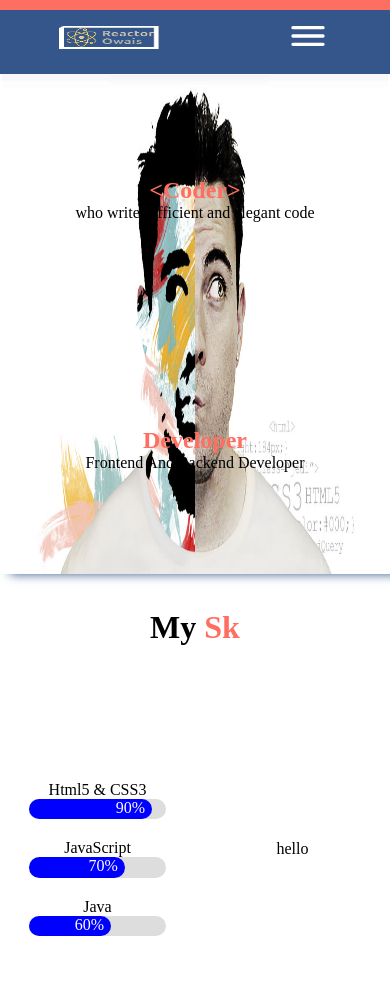
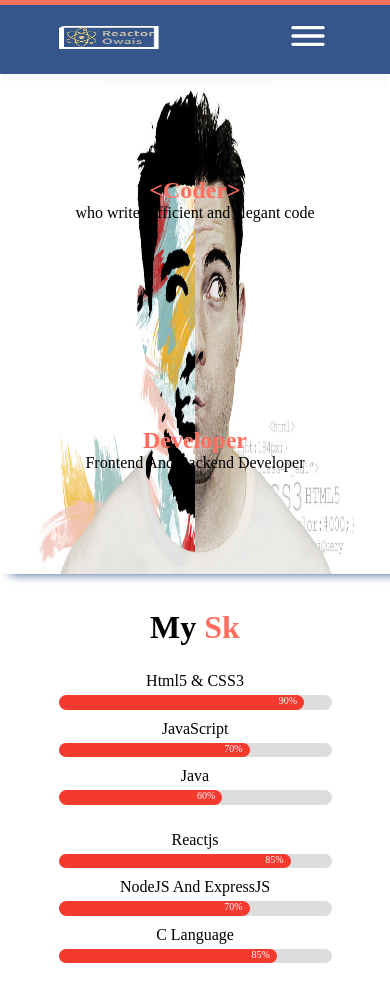
Before and after one commit to owaissyed65/vite-project, a React (Vite) app: page / in a window 390 px wide. Shown: the top 1002 px of the page. Built offline with nearby package versions, Linux system fonts and the light colour scheme.

Commit message:
responsive

```diff
--- a/package.json
+++ b/package.json
@@ -16,7 +16,6 @@
     "react-redux": "^8.0.5",
     "react-router": "^6.6.1",
     "react-router-dom": "^6.6.1",
-    "react-scroll": "^1.8.9",
     "redux": "^4.2.0",
     "redux-thunk": "^2.4.2",
     "styled-components": "^5.3.6",
--- a/src/App.jsx
+++ b/src/App.jsx
@@ -5,6 +5,7 @@ import { Theme } from "./StyledComponent/ThemeAndVariable.js";
 import { motion, useScroll } from "framer-motion";
 import Header from "./Components/Header/Header";
 import Skills from "./Components/Skills/Skills";
+import Project from "./Components/Project/Project";
 const App = () => {
   const { scrollYProgress } = useScroll();
   return (
@@ -14,10 +15,10 @@ const App = () => {
         <Header />
         <motion.div
           className="progress-bar"
-          // initial={{width:0}}
           style={{ scaleX: scrollYProgress, zIndex: 2}}
         />
-        <Skills />
+        <Skills/>
+        <Project/>
       </ThemeProvider>
     </>
   );
--- a/src/Components/Header/NavbarDown/NavbarDown.jsx
+++ b/src/Components/Header/NavbarDown/NavbarDown.jsx
@@ -15,7 +15,7 @@ const NavbarDown = () => {
                     className="box1"
                 >
                     <h2>{"<Coder>"}</h2>
-                    <span>who writes efficient and elegant code</span>{" "}
+                    <span>who writes efficient and elegant code</span>
                 </motion.div>
                 <motion.div
                     initial={{ x: -150 }}
--- a/src/Components/Header/NavbarFolder/NavbarStyle.js
+++ b/src/Components/Header/NavbarFolder/NavbarStyle.js
@@ -100,4 +100,4 @@ div.menu{
     }
 }
 `;
-export default NavbarStarting
+export default NavbarStarting;
--- /dev/null
+++ b/src/Components/Project/Project.jsx
@@ -0,0 +1,18 @@
+import { Navigation, Pagination, Scrollbar, A11y } from 'swiper';
+
+import { Swiper, SwiperSlide } from 'swiper/react';
+
+// Import Swiper styles
+import 'swiper/css';
+import 'swiper/css/navigation';
+import 'swiper/css/pagination';
+import 'swiper/css/scrollbar';
+
+const Project = () => {
+    return (
+        <div style={{height:'40rem'}}>
+
+        </div>
+    );
+};
+export default Project
--- a/src/Components/Skills/SkillStyle.js
+++ b/src/Components/Skills/SkillStyle.js
@@ -21,7 +21,7 @@ const SkillStyle = styled.div`
     height: 90%;
     display: flex;
     flex-wrap: wrap;
-    .skills1 {
+    .skills {
       //   background-color: pink;
       flex: 2;
       display: flex;
@@ -29,6 +29,7 @@ const SkillStyle = styled.div`
       align-items: center;
       justify-content: center;
       text-align: right;
+      gap:5px;
       span {
         margin-top: 2rem;
       }
@@ -43,25 +44,30 @@ const SkillStyle = styled.div`
       }
       .css3 {
         width: 90%;
-        background-color: blue;
+        background-color: #f4392f;
       }
       .javaScript {
         width: 75%;
-        background-color: blue;
+        background-color: #f4392f;
       }
       .java {
         width: 60%;
-        background-color: blue;
+        background-color: #f4392f;
+      }
+      .reactJs {
+        width: 85%;
+        background-color: #f4392f;
+      }
+      .clang {
+        width: 80%;
+        background-color: #f4392f;
+      }
+      .backend {
+        width: 70%;
+        background-color: #f4392f;
       }
     }
-    .skills2 {
-      //   background-color: purple;
-      flex: 2;
-      display: flex;
-      flex-direction: column;
-      justify-content: space-evenly;
-      align-items: center;
-    }
+
     .skill-box {
       width: 70%;
       background-color: #ddd;
@@ -116,5 +122,30 @@ const SkillStyle = styled.div`
       content: "Expertise";
     }
   }
+@media screen and (max-width:${({ theme }) => theme.media.mobile}){
+  .container{
+    // background-color:yellow;
+    flex-direction: column;
+    height:80%;
+    position:relative;
+    .skills{
+      flex:0.5;
+      .media{
+        margin-top:0.5rem;
+      }
+    }
+    .mediaQuery{
+      justify-content:flex-start;
+      gap:5px;
+    }
+    .skill-box {
+      width: 70%;
+      height: 8%;
+      border-radius: 2rem;
+      font-size:1rem;
+    }
+
+  }
+}
 `;
 export default SkillStyle;
--- a/src/Components/Skills/Skills.jsx
+++ b/src/Components/Skills/Skills.jsx
@@ -7,22 +7,33 @@ const Skills = () => {
     <SkillStyle>
       <h1>My&nbsp;</h1>
       <div className="container">
-        <div className="skills1">
-          <span>Html5 & CSS3</span>
+        <div className="skills">
+          <span className='media'>Html5 & CSS3</span>
           <div className='skill-box'>
             <motion.div initial={{ width: '0px' }} whileInView={{ width: '90%' }} className='box css3'><p >90%</p></motion.div>
           </div>
-          <span>JavaScript</span>
+          <span className='media'>JavaScript</span>
           <div className='skill-box'>
             <motion.div initial={{ width: '0px' }} whileInView={{ width: '70%' }} className='box javaScript'><p >70%</p></motion.div>
           </div>
-          <span>Java</span>
+          <span className='media' >Java</span>
           <div className='skill-box'>
             <motion.div initial={{ width: '0px' }} whileInView={{ width: '60%' }} className='box java'><p >60%</p></motion.div>
           </div>
         </div>
-        <div className="skills2">
-          hello
+        <div className="skills mediaQuery">
+          <span className='media'>Reactjs</span>
+          <div className='skill-box'>
+            <motion.div initial={{ width: '0px' }} whileInView={{ width: '85%' }} className='box reactJs'><p >85%</p></motion.div>
+          </div>
+          <span className='media'>NodeJS And ExpressJS</span>
+          <div className='skill-box'>
+            <motion.div initial={{ width: '0px' }} whileInView={{ width: '70%' }} className='box backend'><p >70%</p></motion.div>
+          </div>
+          <span className='media'>C Language</span>
+          <div className='skill-box'>
+            <motion.div initial={{ width: '0px' }} whileInView={{ width: '80%' }} className='box clang'><p >85%</p></motion.div>
+          </div>
         </div>
       </div>
     </SkillStyle>
--- a/src/StyledComponent/Global.js
+++ b/src/StyledComponent/Global.js
@@ -14,11 +14,12 @@ html{
     top: 0;
     left: 0;
     right: 0;
-    height: 10px;
+    height: 5px;
+    border-readius:5px;
 
     background:#FF6F61;
     //  ${({ theme }) => theme.hover.color};
     transform-origin: 0%;
   }
-`
+`;
 export default Global;
--- a/src/index.css
+++ b/src/index.css
@@ -17,7 +17,7 @@
 @media screen and(max-width:888px) {
     .s {
         cursor: pointer;
-        align-items: ;
+        /* align-items: ; */
         border-radius: 2rem;
         background-color: #fff;
         text-align: center;
```
Also changed, not shown: 1 other file (tests, documents, lock files or other folders).
